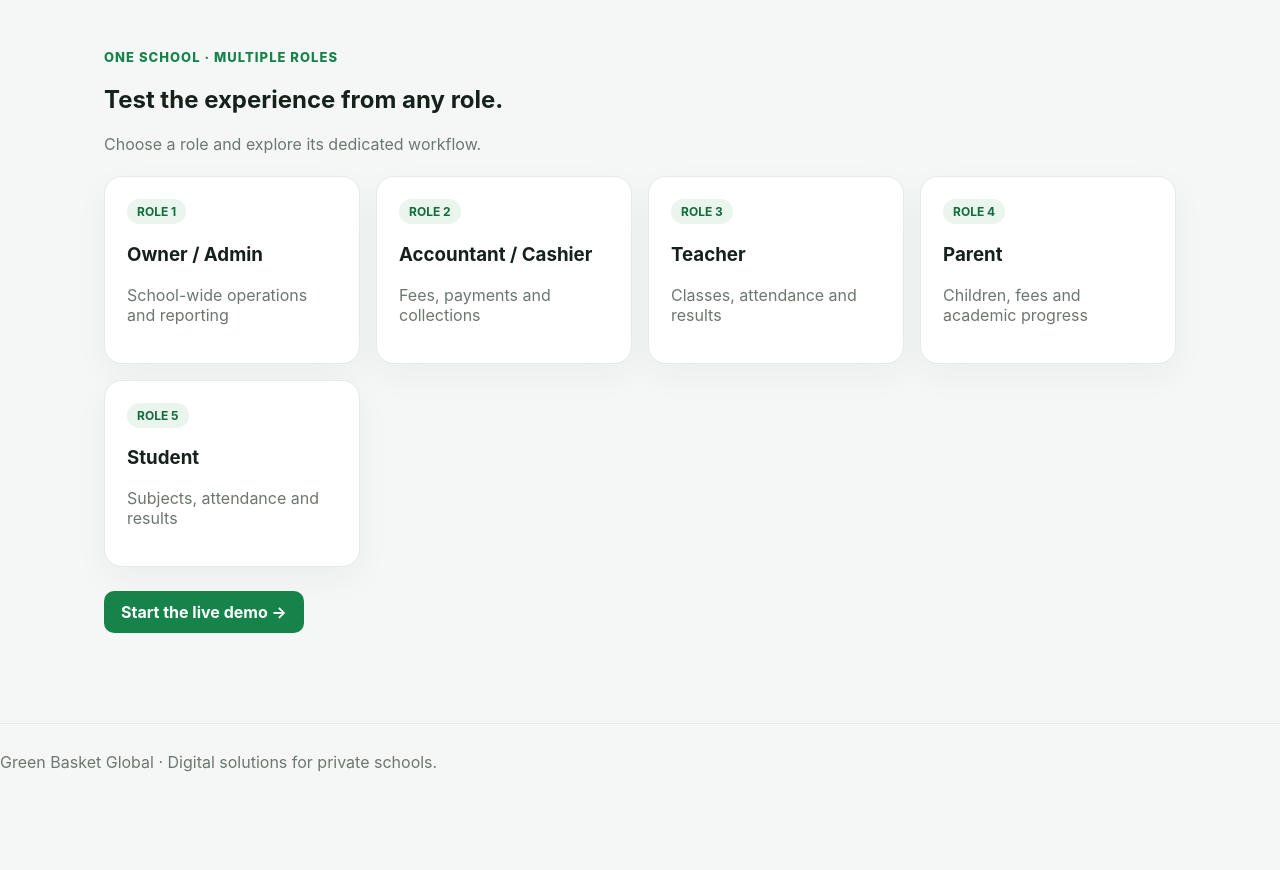
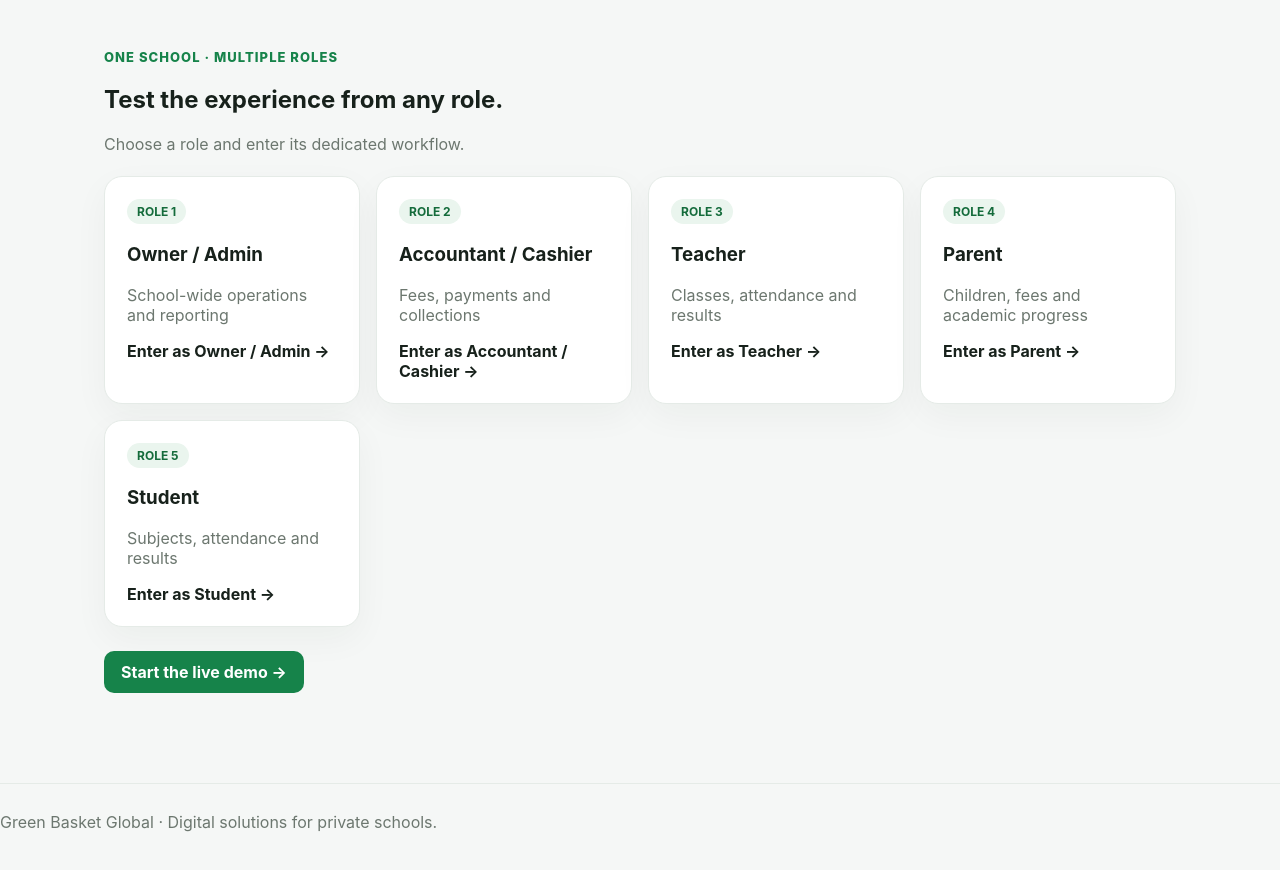
Before and after one commit to greenbasket-labs/GB-demo-school, a Next.js app: page / in a window 1280 px wide. Shown: the part 960-1830 px from the top of the page. Before the commit the page ends 1772 px from the top, so only its background shows below. Built offline with nearby package versions, Linux system fonts and the light colour scheme.

Commit message:
Make demo role cards clickable

```diff
--- a/app/page.tsx
+++ b/app/page.tsx
@@ -1,11 +1,11 @@
 import Link from 'next/link'
 
 const roles = [
-  ['Owner / Admin','School-wide operations and reporting'],
-  ['Accountant / Cashier','Fees, payments and collections'],
-  ['Teacher','Classes, attendance and results'],
-  ['Parent','Children, fees and academic progress'],
-  ['Student','Subjects, attendance and results'],
+  ['Owner / Admin','School-wide operations and reporting','owner'],
+  ['Accountant / Cashier','Fees, payments and collections','cashier'],
+  ['Teacher','Classes, attendance and results','teacher'],
+  ['Parent','Children, fees and academic progress','parent'],
+  ['Student','Subjects, attendance and results','student'],
 ]
 
 const features = [
@@ -56,9 +56,9 @@ export default function Home(){
         <div style={{marginBottom:22}}>
           <div className="eyebrow">One school · multiple roles</div>
           <h2>Test the experience from any role.</h2>
-          <p className="muted">Choose a role and explore its dedicated workflow.</p>
+          <p className="muted">Choose a role and enter its dedicated workflow.</p>
         </div>
-        <div className="grid grid4">{roles.map(([name,desc],i)=><div className="card" key={name}><div className="pill">ROLE {i+1}</div><h3>{name}</h3><p className="muted">{desc}</p></div>)}</div>
+        <div className="grid grid4">{roles.map(([name,desc,value],i)=><Link href={`/dashboard?role=${value}`} className="card" key={name} style={{textDecoration:'none',color:'inherit'}}><div className="pill">ROLE {i+1}</div><h3>{name}</h3><p className="muted">{desc}</p><strong style={{display:'block',marginTop:14}}>Enter as {name} →</strong></Link>)}</div>
         <div style={{marginTop:24}}><Link className="btn primary" href="/login">Start the live demo →</Link></div>
       </section>
     </main>
```
